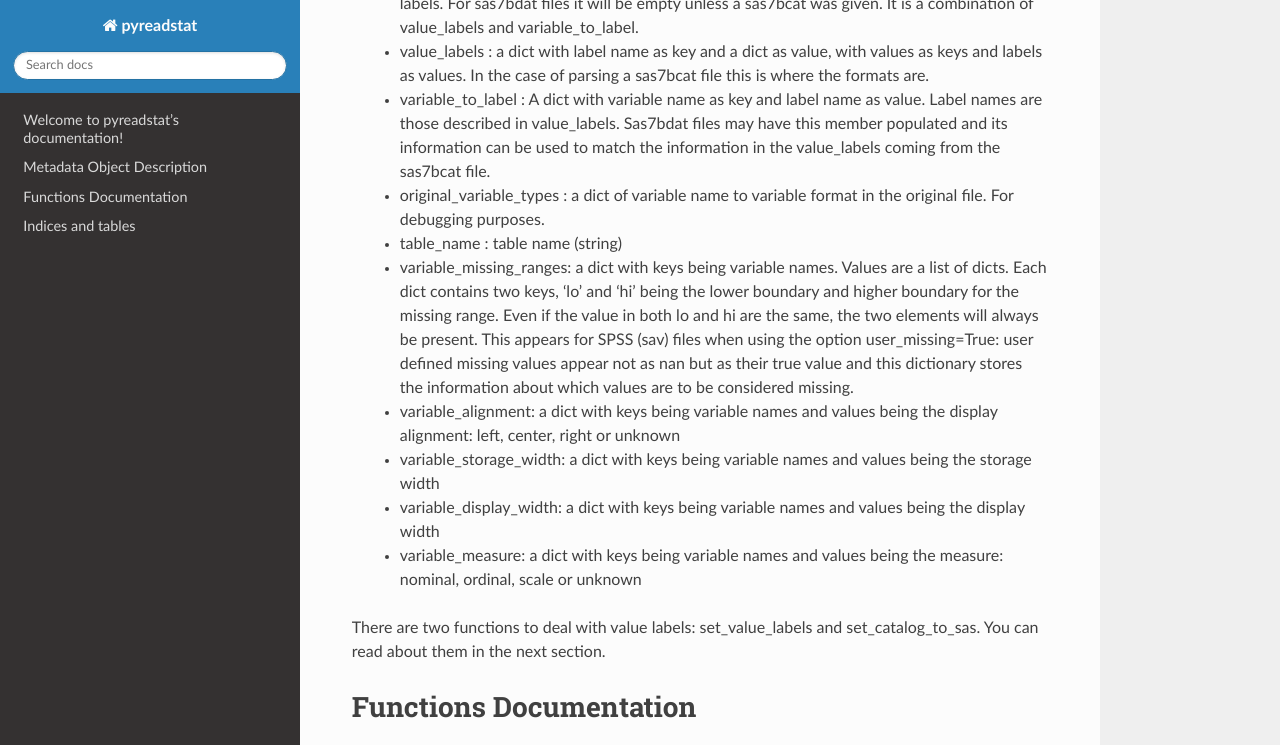
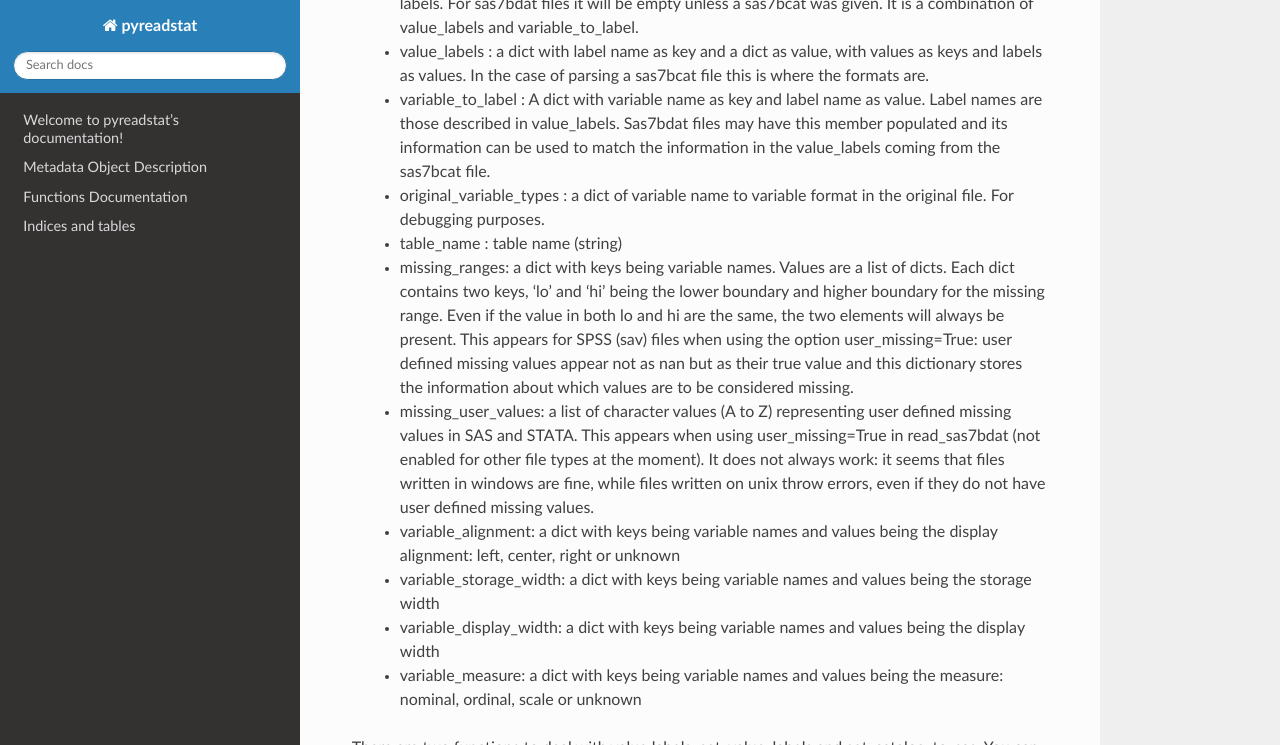
Before and after one commit to ofajardo/pyreadstat_documentation, a Sphinx documentation site: the page built from docs/index.rst, in a window 1280 px wide and 900 px high, scrolled down 541 px, cut to the strip 0-745 px from the top of the window. Built offline with Sphinx 7.4.7 and the Read the Docs theme 2.0.0, drawn with Linux system fonts in a browser that asks for light colours.

Commit message:
documentation updated for 0.2.1

```diff
--- a/docs/index.rst
+++ b/docs/index.rst
@@ -34,11 +34,15 @@ object contains the following fields:
     in the value_labels coming from the sas7bcat file.
   * original_variable_types : a dict of variable name to variable format in the original file. For debugging purposes.
   * table_name : table name (string)
-  * variable_missing_ranges: a dict with keys being variable names. Values are a list of dicts. Each dict contains two
+  * missing_ranges: a dict with keys being variable names. Values are a list of dicts. Each dict contains two
     keys, 'lo' and 'hi' being the lower boundary and higher boundary for the missing range. Even if the value in both
     lo and hi are the same, the two elements will always be present. This appears for SPSS (sav) files when using the
     option user_missing=True: user defined missing values appear not as nan but as their true value and this dictionary
     stores the information about which values are to be considered missing.
+  * missing_user_values: a list of character values (A to Z) representing user defined missing values in SAS and STATA.
+    This appears when using user_missing=True in read_sas7bdat (not enabled for other file types at the moment). It does
+    not always work: it seems that files written in windows are fine, while files written on unix throw errors, even if
+    they do not have user defined missing values.
   * variable_alignment: a dict with keys being variable names and values being the display alignment: left, center, right or unknown
   * variable_storage_width: a dict with keys being variable names and values being the storage width
   * variable_display_width: a dict with keys being variable names and values being the display width
```
Also changed, not shown: 5 other files.
